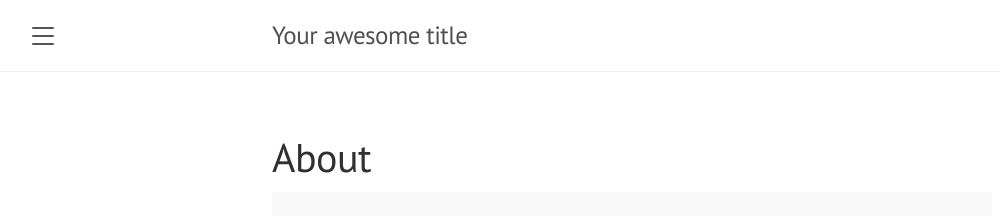
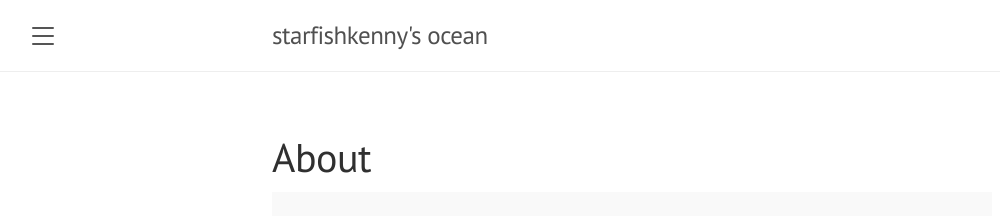
Before and after one commit to starfishkenny/starfishkenny.github.io, a Jekyll site: the page built from about.md, in a window 1280 px wide. Shown: the top 216 px of the page, without its empty margins (8-1008 px from the left). Built offline with Jekyll 4.4.1, drawn with Linux system fonts in a browser that asks for light colours.

Commit message:
updated title

```diff
--- a/_config.yml
+++ b/_config.yml
@@ -18,16 +18,16 @@
 # You can create any custom variable you would like, and they will be accessible
 # in the templates via {{ site.myvariable }}.
 
-title: Your awesome title
-email: your-email@example.com
+title: starfishkenny's ocean
+email: youngyoo.kim.94@gmail.com
 description: >- # this means to ignore newlines until "baseurl:"
   Write an awesome description for your new site here. You can edit this
   line in _config.yml. It will appear in your document head meta (for
   Google search results) and in your feed.xml site description.
 baseurl: "" # the subpath of your site, e.g. /blog
-url: "" # the base hostname & protocol for your site, e.g. http://example.com
+url: "https://starfishkenny.github.io/" # the base hostname & protocol for your site, e.g. http://example.com
 twitter_username: jekyllrb
-github_username:  jekyll
+github_username:  starfishkenny
 
 # Build settings
 theme: minima
```
